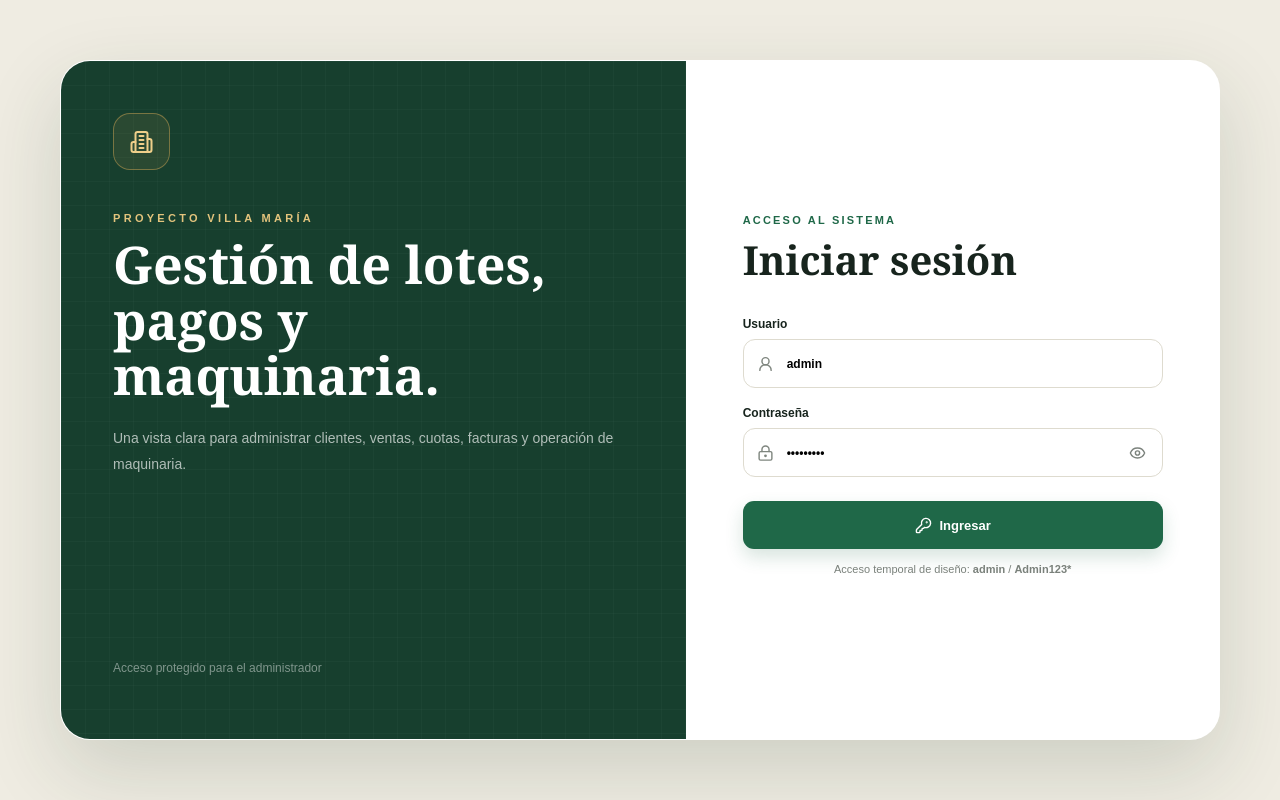
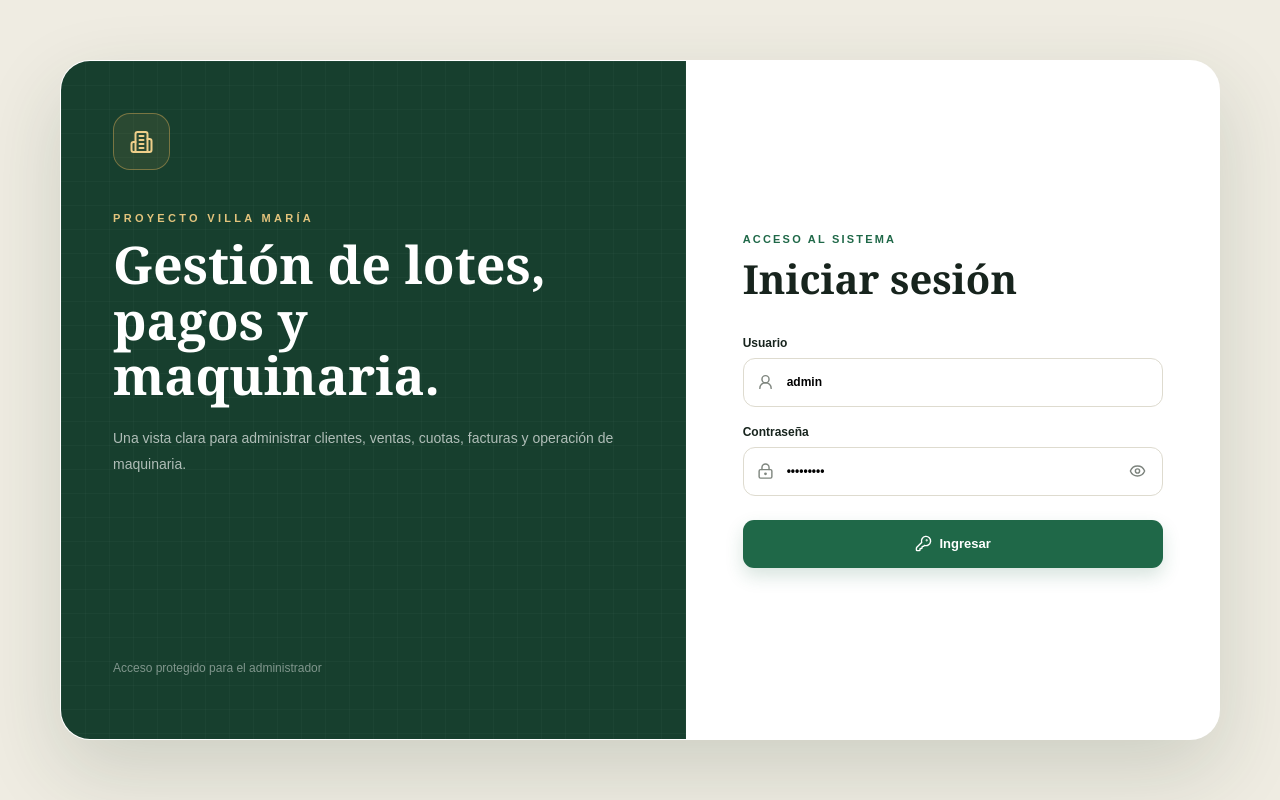
Before and after one commit to theyeyder/LotesVillaMaria, a React (Vite) app in the folder frontend/: page / in a window 1280 px wide. Built offline with nearby package versions, Linux system fonts and the light colour scheme.

Commit message:
archivos de con

```diff
--- a/frontend/src/pages/Login/Login.jsx
+++ b/frontend/src/pages/Login/Login.jsx
@@ -32,7 +32,7 @@ export default function Login({ onLogin }) {
           <label>Contraseña<div className="login-input"><LockKeyhole /><input type={show?"text":"password"} value={password} onChange={e=>setPassword(e.target.value)} required /><button type="button" onClick={()=>setShow(v=>!v)}>{show?<EyeOff/>:<Eye/>}</button></div></label>
           {error && <div className="login-error">{error}</div>}
           <Button className="login-submit"><KeyRound /> Ingresar</Button>
-          <p className="login-demo">Acceso temporal de diseño: <b>admin</b> / <b>Admin123*</b></p>
+
         </form>
       </section>
     </div>
```
Also changed, not shown: 2 other files (tests, documents, lock files or other folders).
